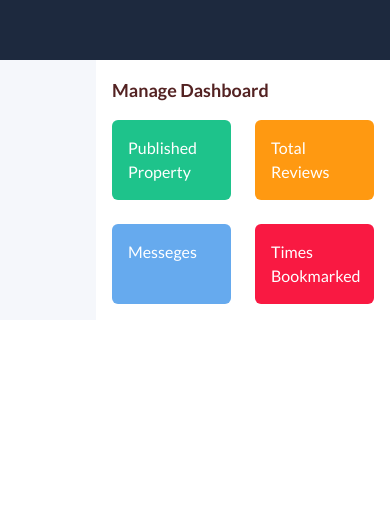
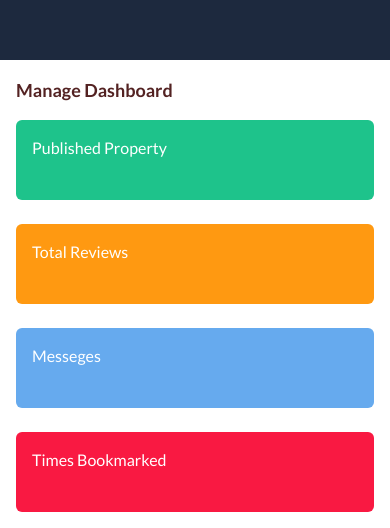
Before and after one commit to subas-roy/Real-Estate, a React (Vite) app: page /dashboard in a window 390 px wide. Shown: the part 848-1376 px from the top of the page. Before the commit the page ends 1168 px from the top, so only its background shows below. Built offline with nearby package versions, Linux system fonts and the light colour scheme; no server answers; sample sign-in values are in the browser's storage.

Commit message:
Z-index mobile menu

```diff
--- a/index.html
+++ b/index.html
@@ -4,7 +4,7 @@
     <meta charset="UTF-8" />
     <link rel="icon" type="image/svg+xml" href="/src/assets/react.svg" />
     <meta name="viewport" content="width=device-width, initial-scale=1.0" />
-    <title>Vite + React</title>
+    <title>Real Estate</title>
   </head>
   <body>
     <div id="root"></div>
--- a/src/pages/Dashboard/Dashboard.jsx
+++ b/src/pages/Dashboard/Dashboard.jsx
@@ -28,10 +28,10 @@ const Dashboard = () => {
             <li><NavLink className="px-4 py-2 hover:bg-[#172133] block">Log Out</NavLink></li>
           </ul>
         </div>
-        <div className="lg:col-span-4 md:col-span-3 sm:col-span-2 pl-24 bg-[#F5F7FB]">
+        <div className="lg:col-span-4 md:col-span-3 sm:col-span-2 lg:pl-24 bg-[#F5F7FB]">
           <div className="p-4 bg-white text-white">
             <h2 className="text-lg text-[#532222] mb-4 font-semibold">Manage Dashboard</h2>
-            <div className="grid grid-cols-2 gap-6">
+            <div className="grid md:grid-cols-2 gap-6">
               <div className="h-20 bg-[#1EC38B] rounded-md p-4">
                 <p>Published Property</p>
               </div>
--- a/src/shared/Navbar/Navbar.jsx
+++ b/src/shared/Navbar/Navbar.jsx
@@ -38,7 +38,7 @@ const Navbar = () => {
           </div>
           <ul
             tabIndex={0}
-            className="menu menu-sm dropdown-content bg-base-100 rounded-box z-[1] mt-3 w-52 p-2 shadow">
+            className="menu menu-sm dropdown-content bg-base-100 rounded-box z-[999] mt-3 w-52 p-2 shadow">
             {navlinks}
           </ul>
         </div>
@@ -53,7 +53,7 @@ const Navbar = () => {
         <div tabIndex={0} role="button" className="btn btn-ghost btn-circle avatar" title={user?.displayName ? user.displayName : ''}>
           <div className="w-10 rounded-full">
             <img
-              alt="Tailwind CSS Navbar component"
+              alt="User"
               src={user?.photoURL ? user.photoURL : profileDefaultPic} />
           </div>
         </div>
```
